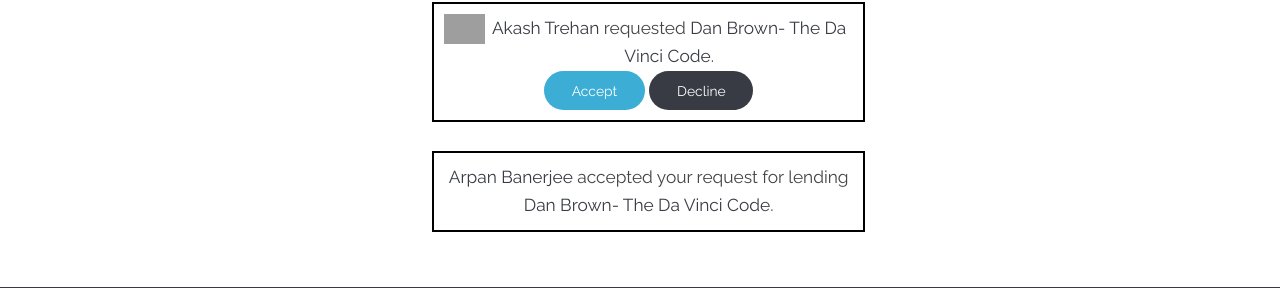
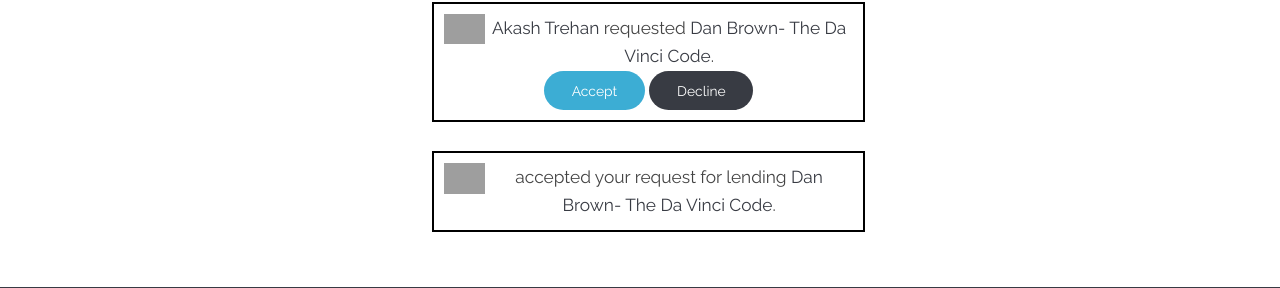
Before and after one commit to gitter-badger/LendIt, a Django app: template lendit/website/templates/notifications.html in a window 1280 px wide. Shown: the part 886-1174 px from the top of the page. Run offline with Django 3.2, Linux system fonts and the light colour scheme; the template is opened without the code that fills it: values that come from a table or form of the project are taken from there, others are empty; data comes from the database, SQL or seed files in the repository; some libraries are stand-ins or nearby versions; grey boxes are pictures that could not be loaded.

Commit message:
Notifications mein photo

```diff
--- a/lendit/website/templates/notifications.html
+++ b/lendit/website/templates/notifications.html
@@ -120,10 +120,10 @@
 					<button class="button special small" onclick="onclickdecline({{notif.id}});">Decline</button>
 					{% endif %}
 					{% if notif.type == 'a' %}
-					<a href="/profile/{{notif.other_user.id}}">{{notif.other_user.user.first_name}} {{notif.other_user.user.last_name}}</a> accepted your request for lending <a href="/book/{{notif.book}}">{{notif.book.orig_book.name}}</a>.
+					<a href="/profile/{{notif.other_user.id}}"><img style="width: 10%; float: left" src= "{{notif.other_user.profile_pic_url}}"/></a>accepted your request for lending <a href="/book/{{notif.book}}">{{notif.book.orig_book.name}}</a>.
 					{% endif %}
 					{% if notif.type == 'd' %}
-					<a href="/profile/{{notif.other_user.id}}">{{notif.other_user.user.first_name}} {{notif.other_user.user.last_name}}</a> declined your request for lending <a href="/book/{{notif.book}}">{{notif.book.orig_book.name}}</a>.
+					<a href="/profile/{{notif.other_user.id}}"><img style="width: 10%; float: left" src= "{{notif.other_user.profile_pic_url}}"/></a>declined your request for lending <a href="/book/{{notif.book}}">{{notif.book.orig_book.name}}</a>.
 					{% endif %}
 					<br/>
 					</li>
```
